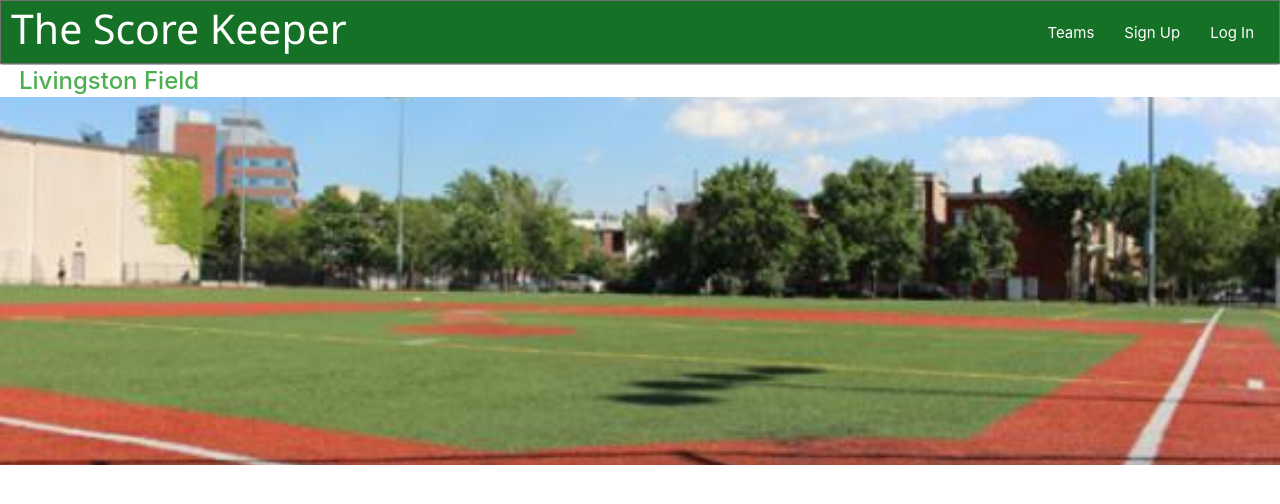
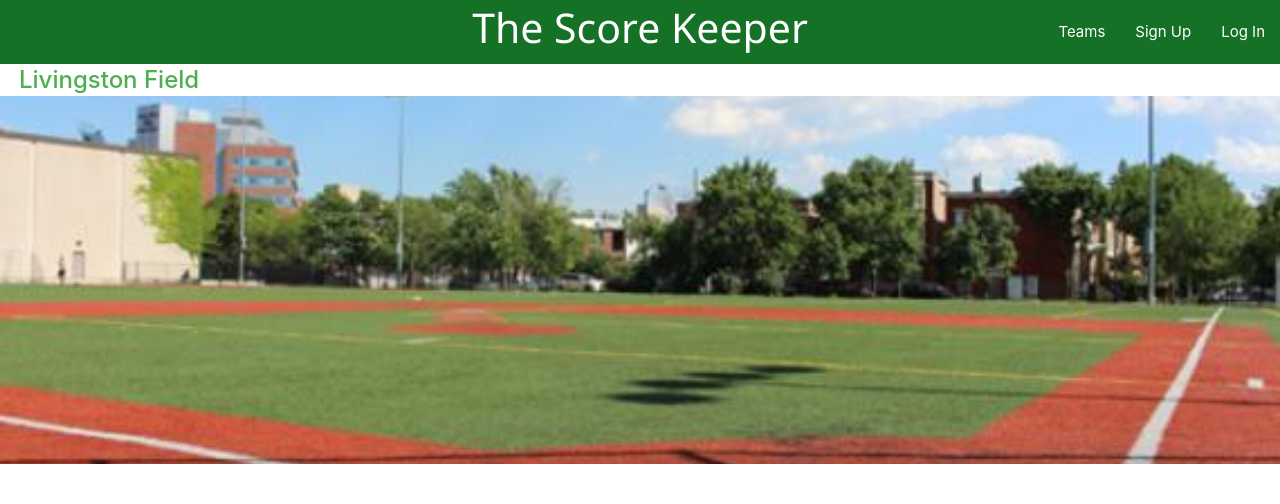
Before and after one commit to savila12/TheScoreKeeper-FrontEnd, an Angular app: page / in a window 1280 px wide. Shown: the top 504 px of the page. Built offline with nearby package versions, Linux system fonts and the light colour scheme.

Commit message:
Responsive Nav-bar added.

```diff
--- a/src/app/app.component.css
+++ b/src/app/app.component.css
@@ -7,23 +7,18 @@
   text-align: center;
 }
 
-.nav-wrapper {
-  top: 0px;
-  left: 0px;
-  /*height: 134px;*/
-  padding-left: 10px;
-  padding-right: 10px;
-  background: #157125 0% 0% no-repeat padding-box;
-  border: 1px solid #707070;
-  opacity: 1;
+nav {
+  background-color: #157125;
+}
+
+@media only screen and (max-width: 600px) {
+  nav {
+    height: 120px;
+  }
+
 }
 
 .brand-logo {
-  /*top: 40px;*/
-  /*left: 51px;*/
-  /*width: 350px;*/
-  height: 54px;
-  text-align: left;
   font: normal normal normal 41px/54px Segoe UI;
   letter-spacing: 0px;
   color: #FFFFFF;
--- a/src/app/app.component.html
+++ b/src/app/app.component.html
@@ -1,23 +1,28 @@
+
 <nav>
   <div class="nav-wrapper">
-    <a class="brand-logo" routerLink="/">The Score Keeper</a>
-    <ul id="nav-mobile" class="right hide-on-med-and-down">
+    <a href="/" class="brand-logo center">The Score Keeper</a>
+    <a href="#" data-target="mobile-demo" class="sidenav-trigger"><i class="material-icons">menu</i></a>
+    <ul class="right hide-on-med-and-down">
       <li><a routerLink="/teams">Teams</a></li>
-
-      <span *ngIf="!this.currentUser">
-        <li><a routerLink="/signup">Sign Up</a></li>
-        <li><a routerLink="/login">Log In</a></li>
-      </span>
-      <span *ngIf="this.currentUser">
-        <li><a routerLink="/coach"> Coach </a></li>
-        <li><a routerLink="/logout">Log Out</a></li>
-        <li>Hello, Coach {{this.currentUser.firstName}}</li>
-
-      </span>
+      <li *ngIf="!this.currentUser"><a routerLink="/signup"> Sign Up </a></li>
+      <li *ngIf="!this.currentUser"><a routerLink="/login"> Log In </a></li>
+      <li *ngIf="this.currentUser"><a routerLink="/coach"> Coach </a></li>
+      <li *ngIf="this.currentUser"><a routerLink="/logout"> Log Out </a></li>
+      <li *ngIf="this.currentUser"> Hello, Coach {{this.currentUser.email}} </li>
     </ul>
   </div>
 </nav>
 
+<ul class="sidenav green" id="mobile-demo">
+  <li *ngIf="!this.currentUser"><a routerLink="/login"> Log In </a></li>
+  <li *ngIf="!this.currentUser"><a routerLink="/signup"> Sign Up </a></li>
+  <li><a routerLink="/teams">Teams</a></li>
+  <li *ngIf="this.currentUser"><a routerLink="/coach"> Coach </a></li>
+  <li *ngIf="this.currentUser"><a routerLink="/logout"> Log Out </a></li>
+</ul>
+
+
 <div class="container">
   <router-outlet></router-outlet>
 </div>
--- a/src/app/app.component.ts
+++ b/src/app/app.component.ts
@@ -1,5 +1,6 @@
 import { Component } from '@angular/core';
 import { UserService } from './services/user/user.service';
+declare var $: any;
 
 @Component({
   selector: 'app-root',
@@ -18,6 +19,11 @@ export class AppComponent {
       this.currentUser = currentUser;
       console.log(currentUser);
     });
+
+    $(document).ready(function(){
+      $('.sidenav').sidenav();
+    });
+
   }
 
 
--- a/src/index.html
+++ b/src/index.html
@@ -5,7 +5,7 @@
   <title>The Score Keeper </title>
 
   <link rel="stylesheet" href="https://cdnjs.cloudflare.com/ajax/libs/materialize/1.0.0/css/materialize.min.css">
-
+  <link href="https://fonts.googleapis.com/icon?family=Material+Icons" rel="stylesheet">
 <!--  <link rel="stylesheet" href="https://maxcdn.bootstrapcdn.com/bootstrap/3.4.1/css/bootstrap.min.css">-->
 <!--  <script src="https://maxcdn.bootstrapcdn.com/bootstrap/3.4.1/js/bootstrap.min.js"></script>-->
 
```
